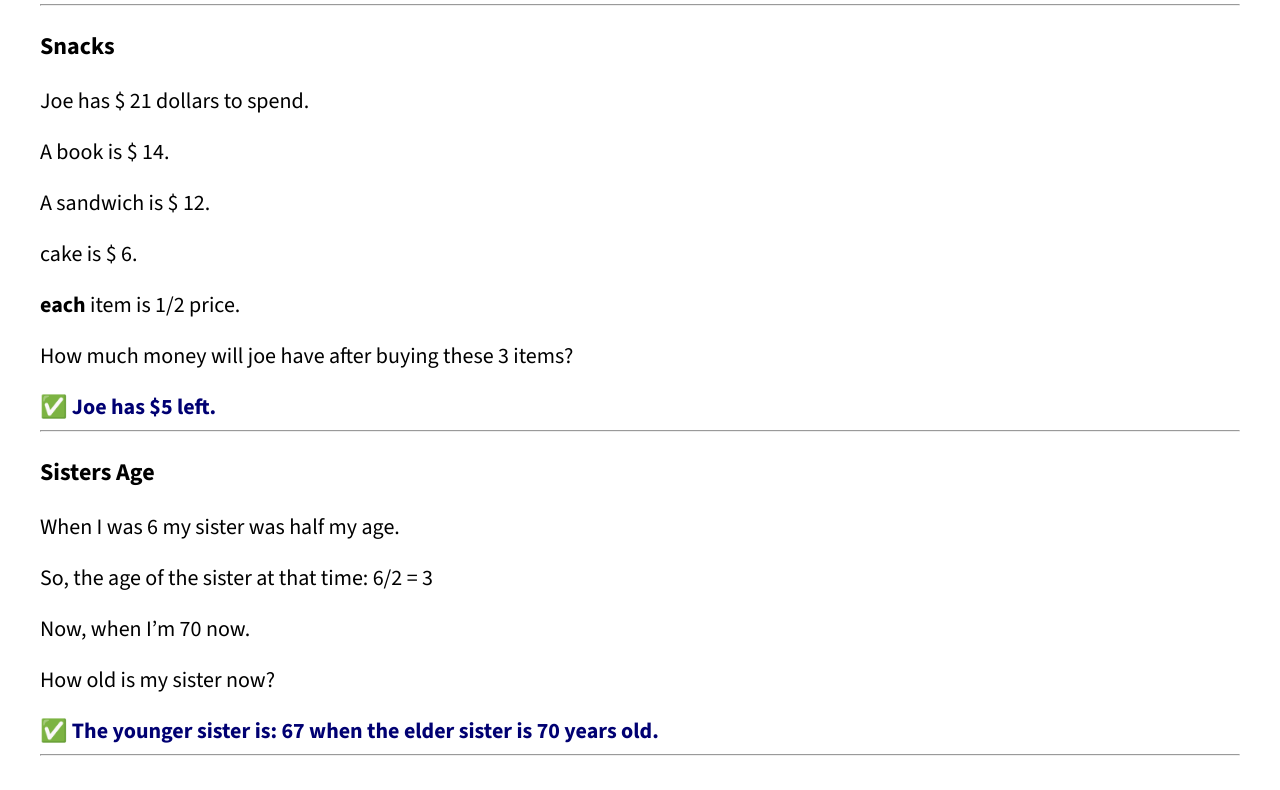
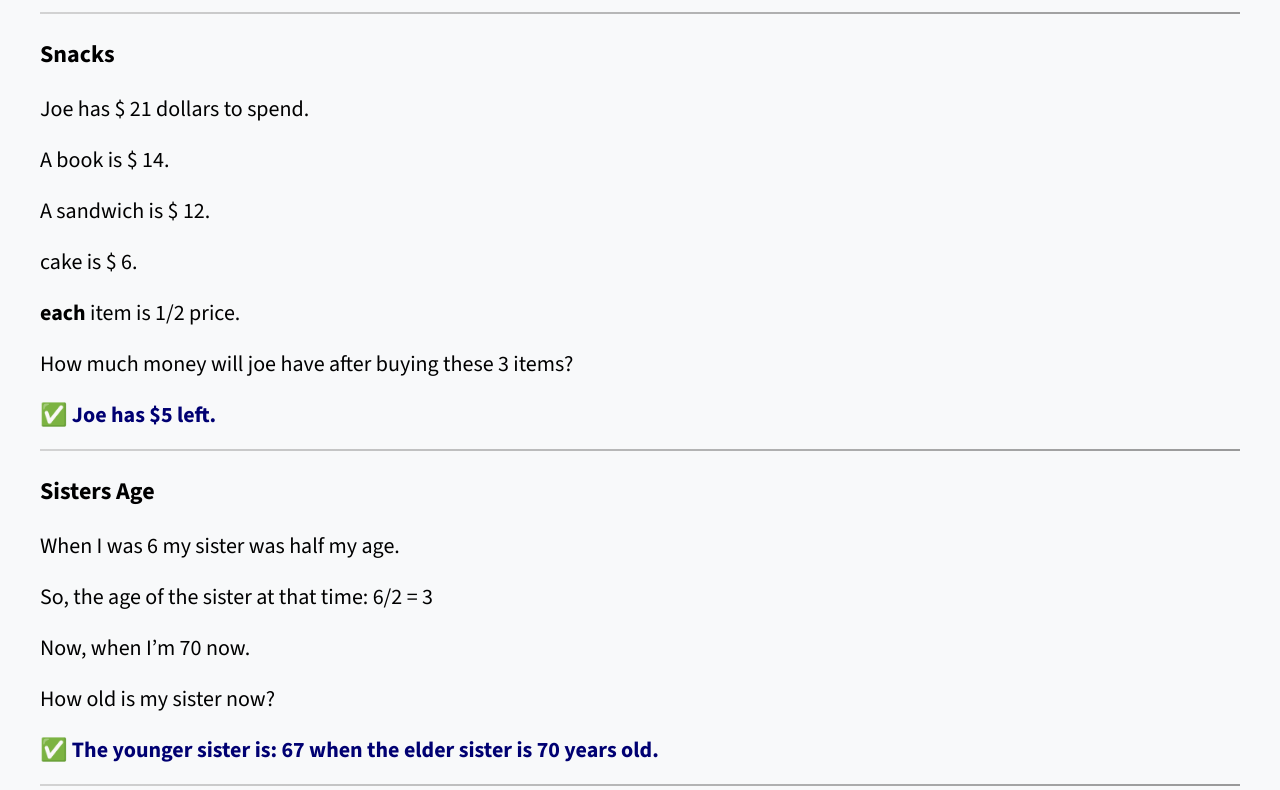
Before and after one commit to kironroy/mathematics, a website: page algebra.html in a window 1280 px wide. Shown: the part 407-1197 px from the top of the page. Drawn offline with nearby package versions, Linux system fonts and the light colour scheme.

Commit message:
Update main.css
+ Dark and Light color changes

```diff
--- a/main.css
+++ b/main.css
@@ -2,23 +2,23 @@
 
 :root {
   /* Light Mode Colors */
-  --html-bk-color: #ffffff;
-  --text-color: #222;
-  --h3-bk-color: #2b002c;
-  --h4-bk-color: #6b1d6f;
-  --highlight-light: #eef1ff;
-  --highlight-dark: #ffffbd;
-  --table-light-row: #f2f2f2;
-  --table-light-header: #002c15;
-  --light-button: #0275d8;
+  --html-bk-color: #f8f9fa;
+  --text-color: #333;
+  --h3-bk-color: #3c1053;
+  --h4-bk-color: #8c3f99;
+  --highlight-light: #dfe6f1;
+  --table-light-row: #ebebeb;
+  --table-light-header: #003f2b;
+  --light-button: #0288d1;
 
   /* Dark Mode Colors */
-  --dark-bg: #2d333b;
-  --dark-header: #1c2025;
-  --dark-header-alt: #3d4753;
-  --dark-highlight-light: #eef1ff;
-  --dark-highlight-dark: #ffffbd;
-  --drk-breadcrumb: #bb86fc;
+  --dark-bg: #1e1e2e;
+  --dark-text-color: #e0e0e0;
+  --dark-header: #151521;
+  --dark-header-alt: #292945;
+  --dark-highlight-light: #b8c1ec;
+  --dark-highlight-dark: #5bd4a5;
+  --dark-link: #bb86fc;
 }
 
 html,
@@ -36,6 +36,14 @@ main {
   max-width: 1200px;
   margin: 0 auto;
   padding: 20px;
+}
+
+hr {
+  border: none;
+  height: 2px;
+  margin: 20px 0;
+  background: linear-gradient(to right, #ccc, #888); /* Smooth transition */
+  opacity: 0.85;
 }
 
 .uneven-matrix {
@@ -263,9 +271,7 @@ h2 {
     font-size: 22px;
   }
 
-  .nav-link {
-    font-size: 24px;
-  }
+
 
   .percent-p {
     font-size: 24px;
@@ -304,11 +310,6 @@ h2 {
     background-image: url("https://cdn.glitch.global/2a320c50-0d4b-4d99-9f9d-7334d9bc4008/math_drk_banner.webp?v=1749683393701");
   }
 
-  #joe,
-  #sisters {
-    color: var(--highlight-light);
-  }
-
   .breadcrumb a {
     color: var(--drk-breadcrumb);
   }
@@ -330,6 +331,20 @@ h2 {
     color: yellow;
   }
 
+  hr {
+    background: linear-gradient(to right, #4a4a4a, #888);
+    opacity: 0.9;
+  }
+
+  #joe,
+  #sisters,
+  #moe,
+  #taxi {
+    font-weight: 700;
+    font-size: 22px;
+    color: var(--highlight-light);
+  }
+
   .sales th {
     background-color: var(--dark-highlight-light);
     color: var(--text-color);
```
